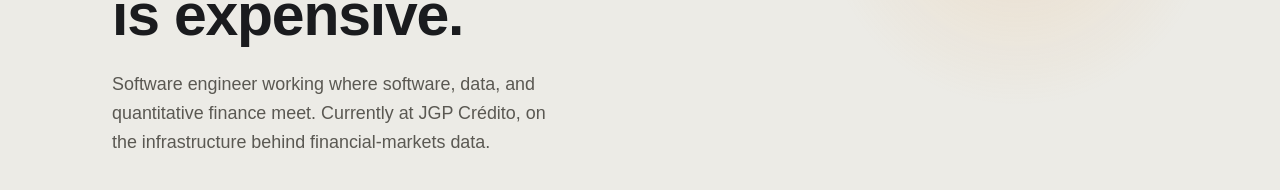
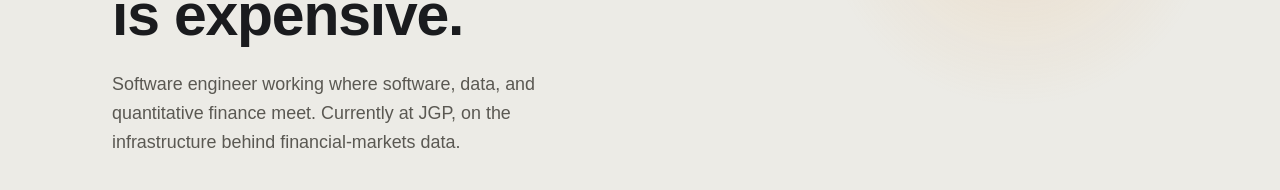
Before and after one commit to Cerne17/portfolio-fullstack, a Next.js app: page /en in a window 1280 px wide. Shown: the part 570-760 px from the top of the page. Built offline with nearby package versions, Linux system fonts and the light colour scheme; a small style sheet from the web is missing; a web font is replaced by a local one.

Commit message:
Simplify English sub-description in HomePageContent
Updated English description to remove 'Crédito' for brevity.

```diff
--- a/components/HomePageContent.tsx
+++ b/components/HomePageContent.tsx
@@ -19,7 +19,7 @@ const copy = {
       pt: "Construo sistemas de dados para finanças — daqueles em que errar sai caro.",
     },
     sub: {
-      en: "Software engineer working where software, data, and quantitative finance meet. Currently at JGP Crédito, on the infrastructure behind financial-markets data.",
+      en: "Software engineer working where software, data, and quantitative finance meet. Currently at JGP, on the infrastructure behind financial-markets data.",
       pt: "Engenheiro de software atuando onde software, dados e finanças quantitativas se encontram. Hoje na JGP Crédito, na infraestrutura por trás dos dados de mercado.",
     },
   },
```
